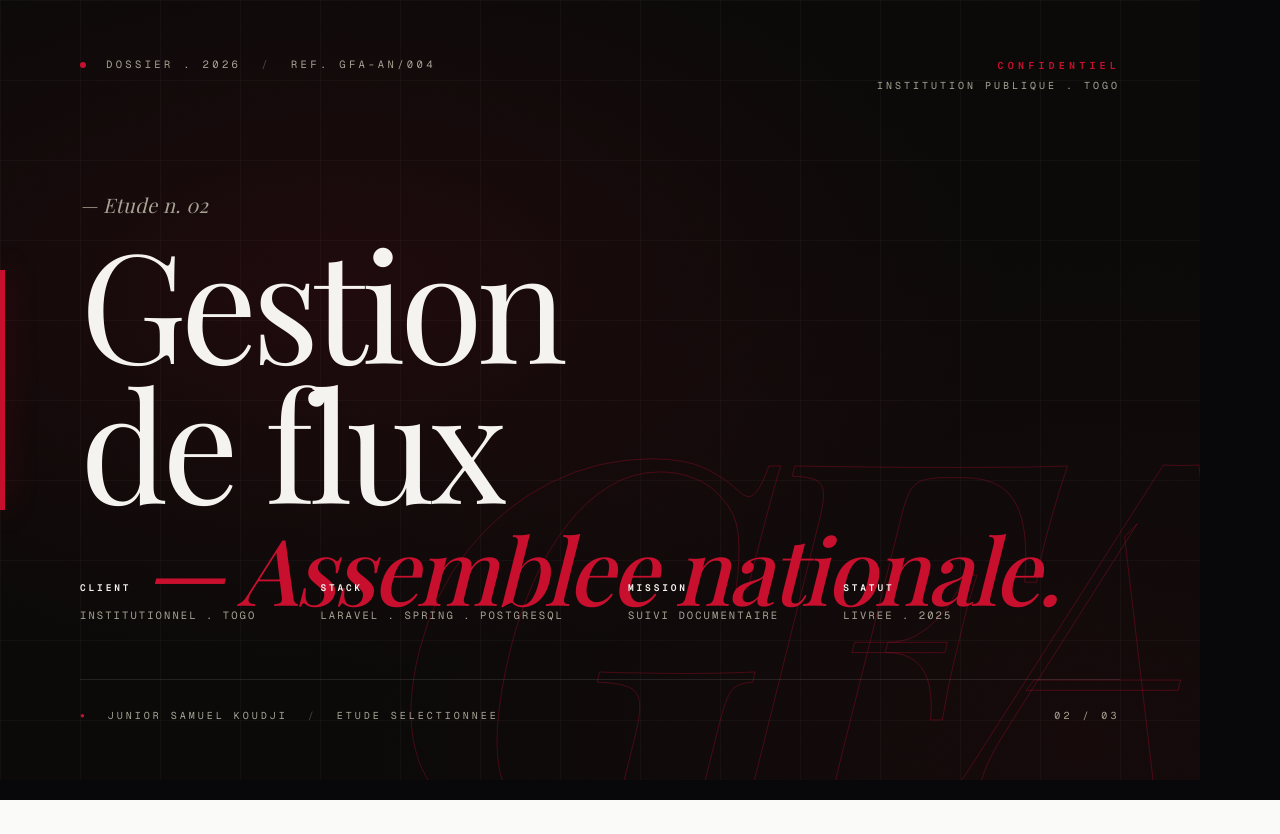
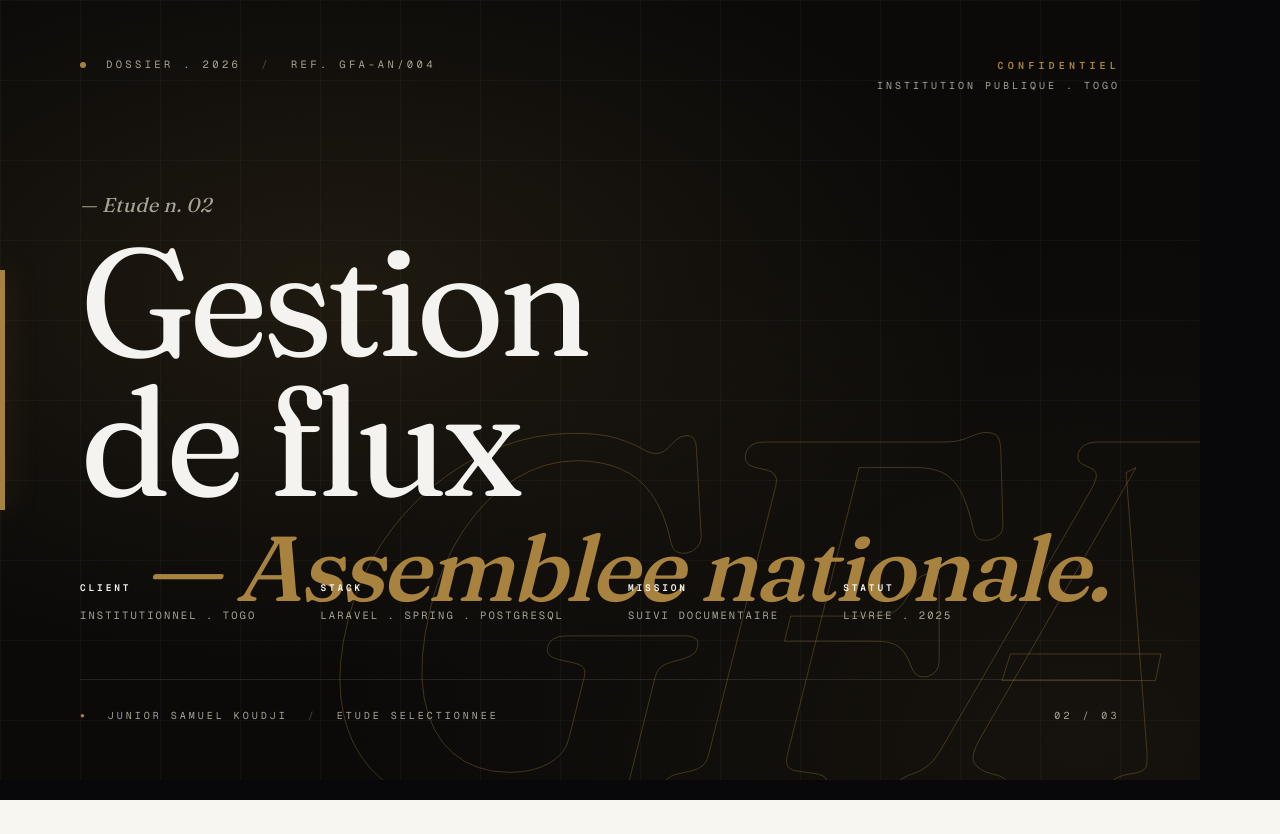
Before and after one commit to Lightheimer/portfolio, a Next.js app in the folder application/: page /capture/gfa in a window 1280 px wide. Built offline with nearby package versions, Linux system fonts and the light colour scheme.

Commit message:
Refonte DA edition imprimee : Fraunces optique, palette ivoire/encre/or des livrets, numerotation romaine, halos or

```diff
--- a/application/src/app/capture/gfa/page.tsx
+++ b/application/src/app/capture/gfa/page.tsx
@@ -1,5 +1,5 @@
 /* Capture-only route for GFA project card visual. Not linked anywhere. */
-import { playfair } from "@/lib/fonts";
+import { fraunces } from "@/lib/fonts";
 
 const W = 1200;
 const H = 780;
@@ -7,7 +7,7 @@
 export default function GfaCapturePage() {
   return (
     <div
-      className={playfair.variable}
+      className={fraunces.variable}
       style={{
         position: "fixed",
         inset: 0,
@@ -46,7 +46,7 @@
             position: "absolute",
             inset: 0,
             background:
-              "radial-gradient(ellipse at 28% 38%, rgba(200,16,46,0.11), transparent 55%), radial-gradient(ellipse at 90% 95%, rgba(200,16,46,0.06), transparent 50%)",
+              "radial-gradient(ellipse at 28% 38%, rgba(168,130,63,0.13), transparent 55%), radial-gradient(ellipse at 90% 95%, rgba(168,130,63,0.07), transparent 50%)",
           }}
         />
         {/* Grain */}
@@ -71,8 +71,8 @@
             transform: "translateY(-50%)",
             width: 5,
             height: 240,
-            background: "#C8102E",
-            boxShadow: "0 0 30px rgba(200,16,46,0.4)",
+            background: "#A8823F",
+            boxShadow: "0 0 30px rgba(168,130,63,0.4)",
           }}
         />
 
@@ -89,7 +89,7 @@
             lineHeight: 1,
             fontWeight: 600,
             color: "transparent",
-            WebkitTextStroke: "1px rgba(200,16,46,.30)",
+            WebkitTextStroke: "1px rgba(168,130,63,.34)",
             letterSpacing: "-0.08em",
           }}
         >
@@ -118,7 +118,7 @@
               width: 6,
               height: 6,
               borderRadius: "50%",
-              background: "#C8102E",
+              background: "#A8823F",
             }}
           />
           <span>Dossier  .  2026</span>
@@ -146,7 +146,7 @@
               display: "block",
               fontWeight: 600,
               letterSpacing: "0.42em",
-              color: "#C8102E",
+              color: "#A8823F",
             }}
           >
             Confidentiel
@@ -192,7 +192,7 @@
             style={{
               display: "block",
               fontStyle: "italic",
-              color: "#C8102E",
+              color: "#A8823F",
               fontSize: 92,
               marginTop: 14,
               marginLeft: 64,
@@ -253,7 +253,7 @@
             fontFamily: "var(--font-geist-mono), monospace",
           }}
         >
-          <span style={{ color: "#C8102E", fontSize: 8 }}>●</span>
+          <span style={{ color: "#A8823F", fontSize: 8 }}>●</span>
           <span>Junior Samuel Koudji</span>
           <span style={{ opacity: 0.4 }}>/</span>
           <span>Etude selectionnee</span>
--- a/application/src/app/globals.css
+++ b/application/src/app/globals.css
@@ -2,24 +2,26 @@
 
 /* ----------------------------------------------------------------------------
  * Portfolio Junior Samuel KOUDJI
- * Direction artistique : Cartier (palette ivory + ink + rouge Cartier)
- * Anti-slop : rotation hors Fraunces, accent unique, photos massives
+ * Direction artistique : Edition imprimee (livrets The Cut / SUZY / Serenity)
+ * Ivoire chaud + encre + or maison. Fraunces optique en display.
+ * Le portfolio est l'extension numerique exacte des editions papier.
  * -------------------------------------------------------------------------- */
 
 @theme {
-  /* Palette Cartier-inspired */
-  --color-paper: #fafaf8;
-  --color-ink: #0c0c0c;
-  --color-rouge: #c8102e;
-  --color-bone: #e8e4dc;
-  --color-paper-soft: #f3f1ec;
+  /* Palette edition — heritee des livrets */
+  --color-paper: #f8f6f1;
+  --color-ink: #12100d;
+  --color-gold: #a8823f;
+  --color-rouge: var(--color-gold); /* alias historique — l'accent maison est l'or */
+  --color-bone: #e7e0d0;
+  --color-paper-soft: #f1ece1;
 
   /* Semantiques light-first */
   --color-background: var(--color-paper);
   --color-foreground: var(--color-ink);
-  --color-muted: #6b6766;
-  --color-hairline: rgb(12 12 12 / 0.08);
-  --color-accent: var(--color-rouge);
+  --color-muted: #6f6a5f;
+  --color-hairline: rgb(18 16 13 / 0.1);
+  --color-accent: var(--color-gold);
 
   /* Polices */
   --font-sans: var(--font-geist-sans), ui-sans-serif, system-ui, -apple-system,
@@ -27,8 +29,8 @@
   --font-mono: var(--font-geist-mono), ui-monospace, "SF Mono", monospace;
   --font-display: var(--font-display), ui-serif, Georgia, Cambria, serif;
 
-  --shadow-soft: 0 24px 48px rgb(12 12 12 / 0.06);
-  --shadow-rouge: 0 8px 32px rgb(200 16 46 / 0.18);
+  --shadow-soft: 0 24px 48px rgb(18 16 13 / 0.06);
+  --shadow-rouge: 0 8px 32px rgb(168 130 63 / 0.22);
 }
 
 html {
@@ -49,7 +51,7 @@
 }
 
 ::selection {
-  background: var(--color-rouge);
+  background: var(--color-gold);
   color: var(--color-paper);
 }
 
@@ -62,15 +64,16 @@
 
 .display {
   font-family: var(--font-display);
-  font-weight: 400;
-  letter-spacing: -0.025em;
-  line-height: 0.96;
+  font-weight: 380;
+  letter-spacing: -0.02em;
+  line-height: 0.98;
+  font-variant-ligatures: common-ligatures;
 }
 
 .display em,
 .display .it {
   font-style: italic;
-  font-weight: 500;
+  font-weight: 420;
   line-height: 1.1;
   padding-bottom: 0.05em;
   display: inline-block;
@@ -79,7 +82,7 @@
 .eyebrow {
   font-family: var(--font-mono);
   font-size: 0.6875rem;
-  letter-spacing: 0.18em;
+  letter-spacing: 0.25em;
   text-transform: uppercase;
   font-weight: 500;
   color: var(--color-muted);
--- a/application/src/app/layout.tsx
+++ b/application/src/app/layout.tsx
@@ -1,6 +1,6 @@
 import type { Metadata } from "next";
 import "./globals.css";
-import { playfair, geist, geistMono } from "@/lib/fonts";
+import { fraunces, geist, geistMono } from "@/lib/fonts";
 import { SiteHeader } from "@/components/site-header";
 import { SiteFooter } from "@/components/site-footer";
 
@@ -109,7 +109,7 @@
     <html
       lang="fr"
       data-theme="light"
-      className={`${playfair.variable} ${geist.variable} ${geistMono.variable} h-full antialiased`}
+      className={`${fraunces.variable} ${geist.variable} ${geistMono.variable} h-full antialiased`}
     >
       <body className="min-h-full flex flex-col bg-background text-foreground">
         <script
--- a/application/src/components/home/about-section.tsx
+++ b/application/src/components/home/about-section.tsx
@@ -39,7 +39,7 @@
             viewport={{ once: true, amount: "some" }}
             transition={{ duration: 0.7, ease }}
           >
-            05 / À propos
+            V — À propos
           </motion.p>
         </div>
 
--- a/application/src/components/home/experience-section.tsx
+++ b/application/src/components/home/experience-section.tsx
@@ -90,7 +90,7 @@
             viewport={{ once: true, amount: "some" }}
             transition={{ duration: 0.7, ease }}
           >
-            03 / Parcours
+            III — Parcours
           </motion.p>
         </div>
 
--- a/application/src/components/home/hero-display.tsx
+++ b/application/src/components/home/hero-display.tsx
@@ -74,7 +74,7 @@
         transition={{ duration: 0.9, delay: 0.1, ease }}
       >
         <p className="eyebrow col-span-6 sm:col-span-3">Portfolio. 2026.</p>
-        <p className="eyebrow col-span-6 sm:col-span-3 sm:text-center">N. 01</p>
+          <p className="eyebrow col-span-6 sm:col-span-3 sm:text-center">Nº I</p>
         <p className="hidden sm:block eyebrow col-span-3 text-center">
           Software engineer
         </p>
--- a/application/src/components/home/manifesto.tsx
+++ b/application/src/components/home/manifesto.tsx
@@ -32,7 +32,7 @@
             viewport={{ once: true, amount: "some" }}
             transition={{ duration: 0.8, ease }}
           >
-            02 / Manifeste
+            II — Manifeste
           </motion.p>
         </div>
 
--- a/application/src/components/home/selected-work.tsx
+++ b/application/src/components/home/selected-work.tsx
@@ -103,7 +103,7 @@
         className="pointer-events-none absolute inset-0 opacity-[0.05]"
         style={{
           backgroundImage:
-            "radial-gradient(circle at 20% 20%, rgba(232,200,140,0.35), transparent 60%), radial-gradient(circle at 80% 80%, rgba(200,16,46,0.22), transparent 65%)",
+            "radial-gradient(circle at 20% 20%, rgba(216,184,124,0.4), transparent 60%), radial-gradient(circle at 80% 80%, rgba(168,130,63,0.25), transparent 65%)",
         }}
       />
 
@@ -135,7 +135,7 @@
           viewport={{ once: true, amount: "some" }}
           transition={{ duration: 0.7, ease }}
         >
-          04 / La Manufacture
+          IV — La Manufacture
         </motion.p>
         <h2 className="display text-[clamp(2.5rem,9vw,6.5rem)] leading-none">
           <motion.span
@@ -280,7 +280,7 @@
         className="pointer-events-none absolute -inset-12 md:-inset-20 blur-3xl"
         style={{
           background:
-            "radial-gradient(ellipse at center, rgba(232,200,140,0.32), rgba(200,16,46,0.12) 45%, transparent 75%)",
+            "radial-gradient(ellipse at center, rgba(216,184,124,0.34), rgba(168,130,63,0.14) 45%, transparent 75%)",
           opacity: reduce ? 0.65 : ambientOpacity,
         }}
       />
--- a/application/src/lib/fonts.ts
+++ b/application/src/lib/fonts.ts
@@ -1,23 +1,23 @@
-import { Playfair_Display } from "next/font/google";
+import { Fraunces } from "next/font/google";
 import { GeistSans } from "geist/font/sans";
 import { GeistMono } from "geist/font/mono";
 
 /**
- * Playfair Display, serif haute-couture.
- * Justification : portfolio editorial / luxury-heritage (rotation hors Fraunces banni).
- * Italic et regular dans la meme famille pour les emphasises.
+ * Fraunces, serif optique old-style — la voix des livrets imprimes
+ * (The Cut, SUZY, Serenity). Le portfolio devient l'extension numerique
+ * exacte des editions papier : meme typo, meme ivoire, meme or.
+ * Axe optique (opsz) variable : fin en petit corps, incisif en display.
  */
-export const playfair = Playfair_Display({
+export const fraunces = Fraunces({
   subsets: ["latin"],
   display: "swap",
   variable: "--font-display",
-  weight: ["400", "500", "700", "900"],
+  axes: ["opsz"],
   style: ["normal", "italic"],
 });
 
 /**
  * Geist Sans, neutre technique (Vercel official).
- * Remplace Inter (LLM default discouraged).
  */
 export const geist = GeistSans;
 export const geistMono = GeistMono;
```
Also changed, not shown: application/src/app/opengraph-image.tsx (+7 -7 lines).
